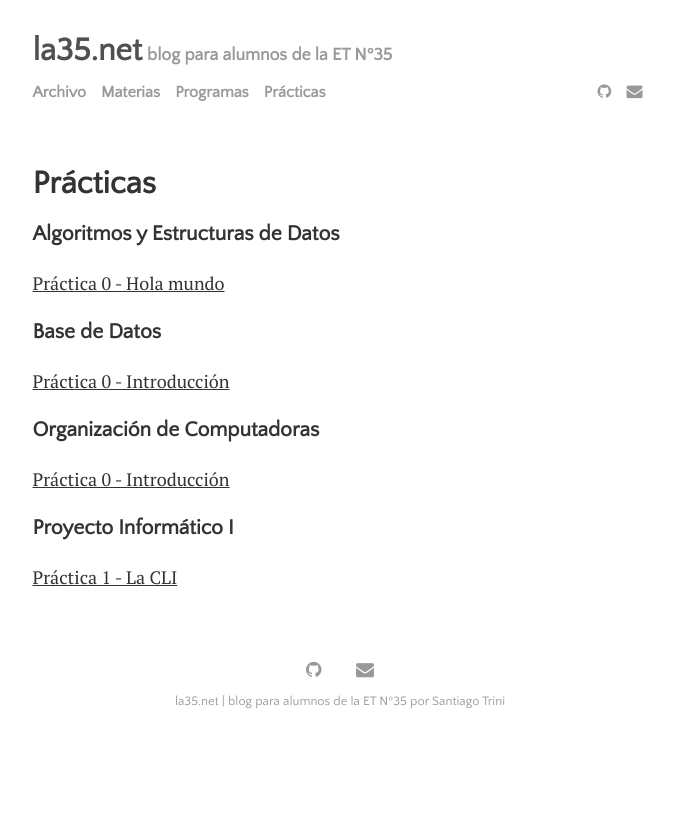
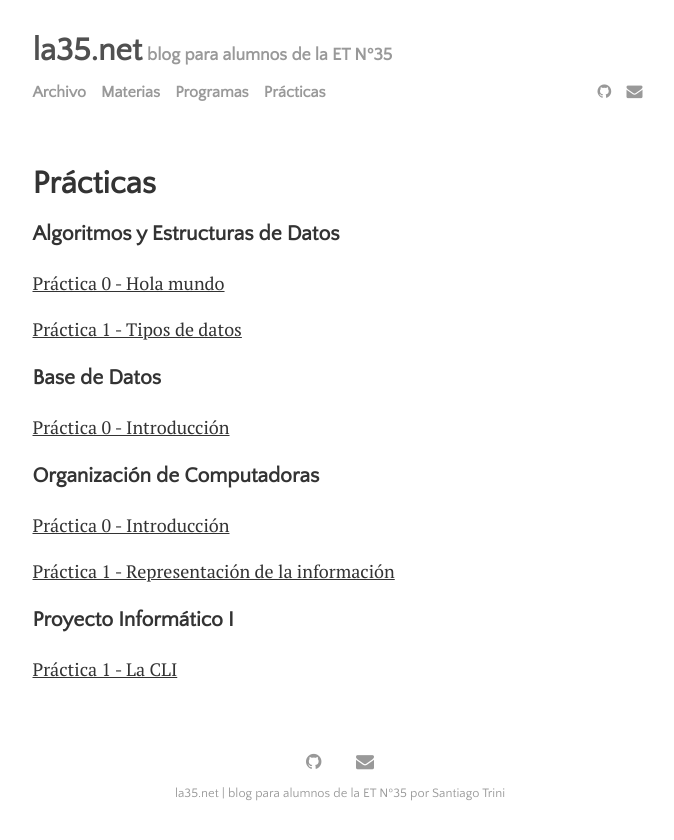
Before and after one commit to la35/la35.github.io, a Jekyll site: the page built from menu/practicas.md, in a window 1280 px wide. Shown: the top 840 px of the page, without its empty margins (300-974 px from the left). Built offline with Jekyll 4.4.1, drawn with Linux system fonts in a browser that asks for light colours.

Commit message:
agrega practicas

```diff
--- a/menu/practicas.md
+++ b/menu/practicas.md
@@ -7,7 +7,7 @@ title: Prácticas
 
 [Práctica 0 - Hola mundo](../assets/files/practicas/algo-p0.pdf)
 
-<!-- [Práctica 1 - Tipos de datos](../assets/files/practicas/algo-p1.pdf) -->
+[Práctica 1 - Tipos de datos](../assets/files/practicas/algo-p1.pdf)
 
 <!-- [Práctica 2 - Funciones I](../assets/files/practicas/algo-p2.pdf) -->
 
@@ -47,7 +47,7 @@ title: Prácticas
 
 [Práctica 0 - Introducción](../assets/files/practicas/orga-p0.pdf)
 
-<!-- [Práctica 1 - Representación de la información](../assets/files/practicas/orga-p1.pdf) -->
+[Práctica 1 - Representación de la información](../assets/files/practicas/orga-p1.pdf)
 
 <!-- [Práctica 2 - Lógica digital](../assets/files/practicas-orga-p2.pdf) -->
 
```
Also changed, not shown: 2 other files.
